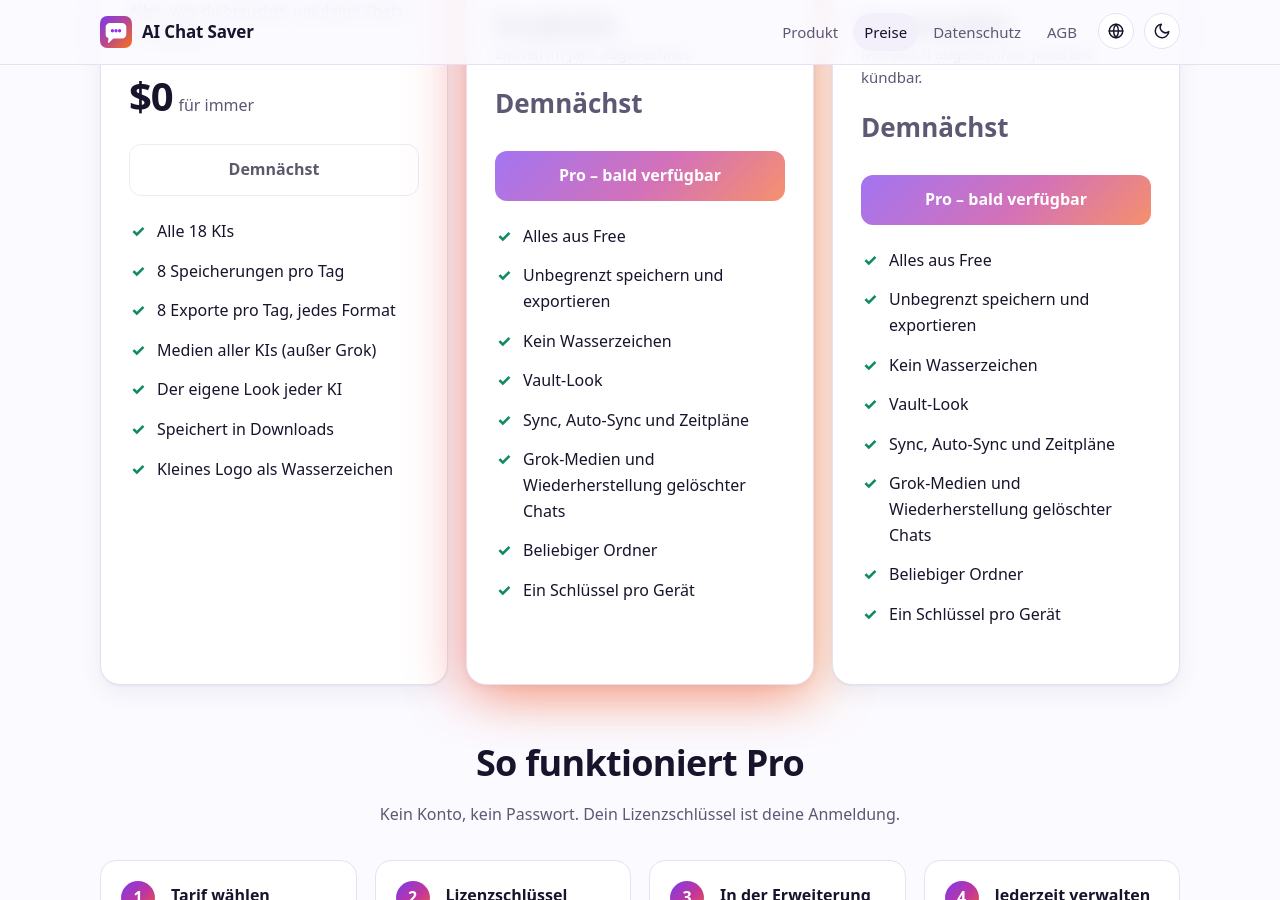
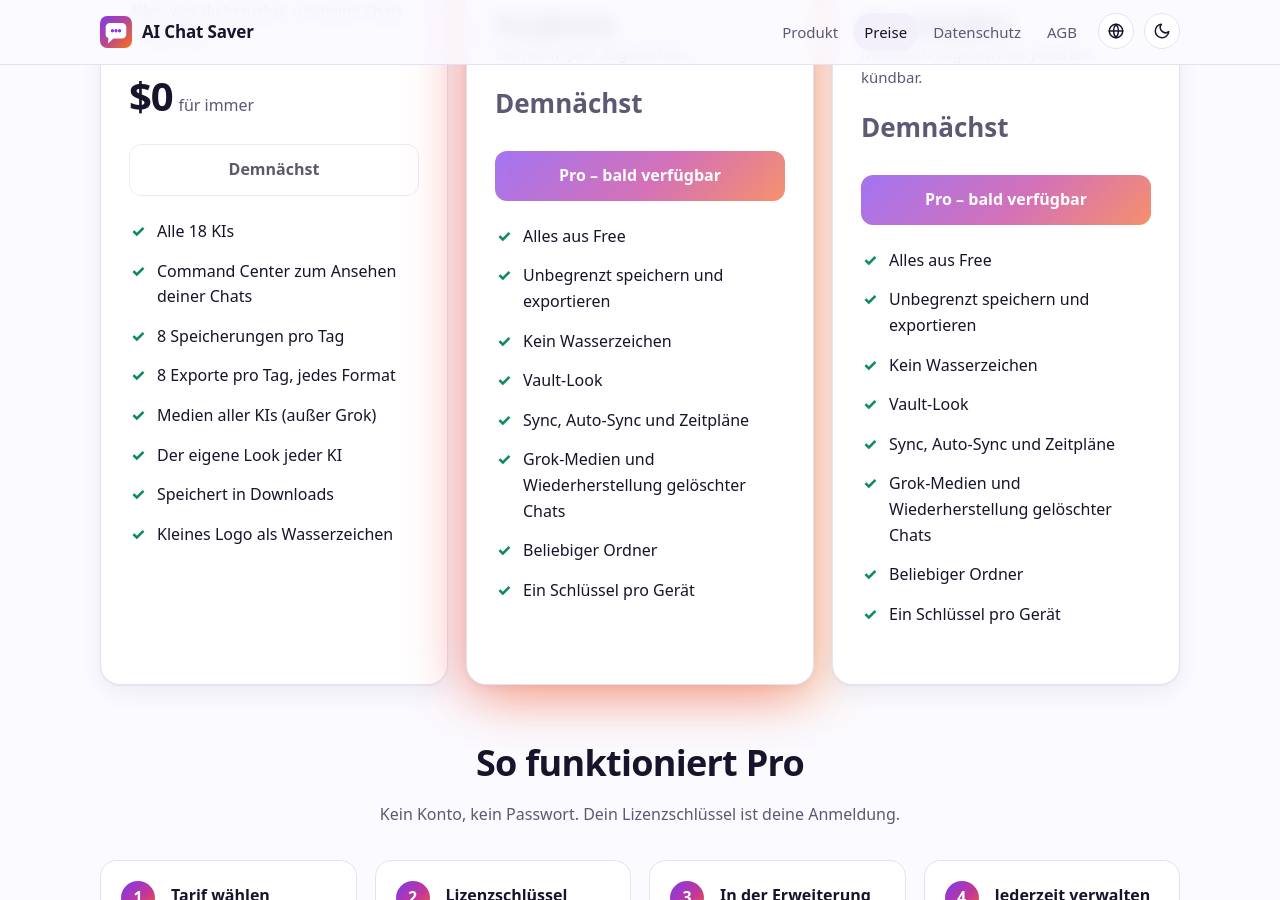
Before and after one commit to aichatsaver/aichatsaver.github.io, a Jekyll site: the page built from de/pricing.html, in a window 1280 px wide and 900 px high, scrolled down 306 px. Built offline with Jekyll 4.4.1, drawn with Linux system fonts in a browser that asks for light colours.

Commit message:
Pricing: add Command Center to Free list (de)

```diff
--- a/_data/i18n/de.yml
+++ b/_data/i18n/de.yml
@@ -33,6 +33,7 @@ meta:
   pro_status: Pro – bald verfügbar
   free_features:
   - "Alle 18 KIs"
+  - "Command Center zum Ansehen deiner Chats"
   - "8 Speicherungen pro Tag"
   - "8 Exporte pro Tag, jedes Format"
   - "Medien aller KIs (außer Grok)"
```
